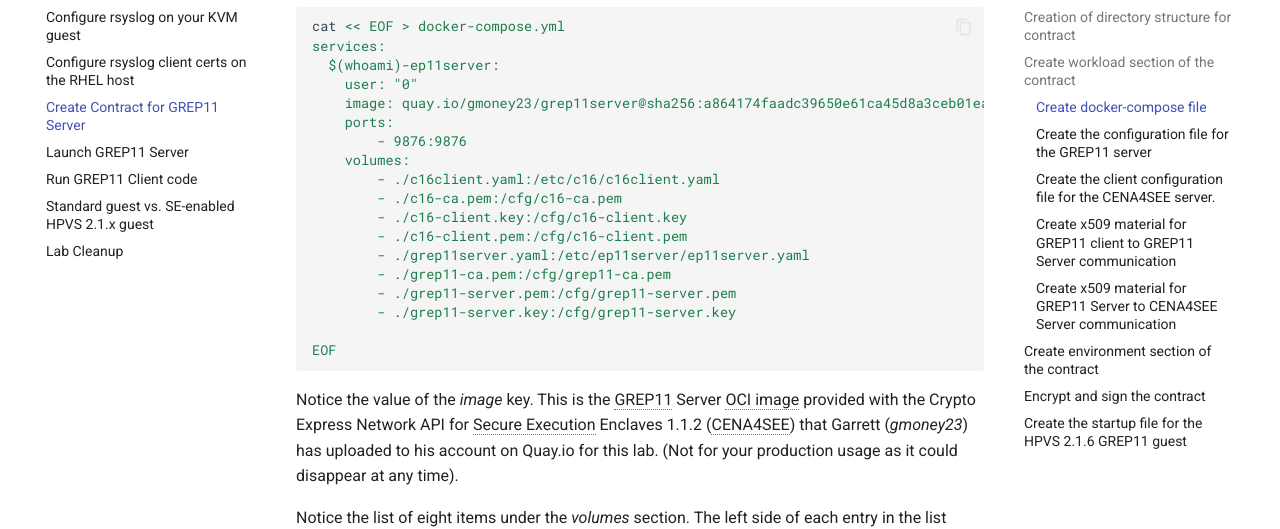
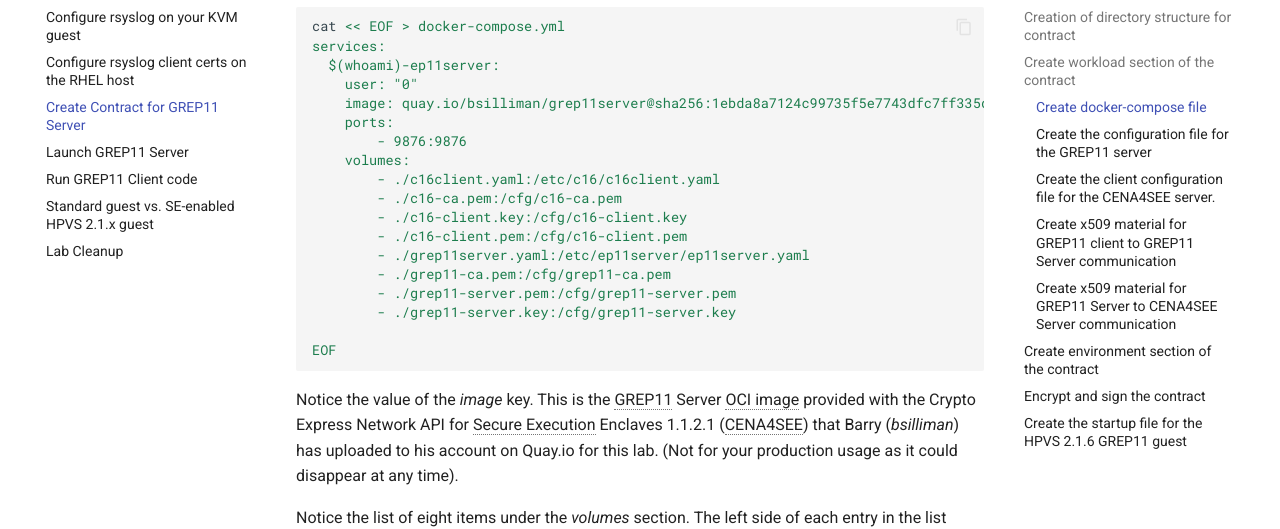
Before and after one commit to ibm-wsc/ConfidentialComputingOnLinuxONE, an MkDocs documentation site: the page built from docs/lab/grep11/createGREP11Contract.md, in a window 1280 px wide and 900 px high, scrolled down 3603 px. Shown: the part 166-695 px from the top of the window. Built offline with MkDocs 1.6.1 and Material for MkDocs 9.7.7, drawn with Linux system fonts in a browser that asks for light colours; emoji names are drawn with the system emoji font; comment, search, counter and statistics services are not loaded; some of the changed text lies outside the part shown.

Commit message:
Update lab for Crypto Appliance v1.1.2.1
Key changes:
 - update mentions of Appliance version number to 1.1.2.1
 - use new GREP11 Server image from quay.io/bsilliman
 - change grep11server config to use a single domain

````diff
--- a/docs/lab/grep11/createGREP11Contract.md
+++ b/docs/lab/grep11/createGREP11Contract.md
@@ -116,7 +116,7 @@
 services:
   $(whoami)-ep11server:
 	user: "0"
-	image: quay.io/gmoney23/grep11server@sha256:a864174faadc39650e61ca45d8a3ceb01ea88602cfe6f4bd4e35c48e60556900
+	image: quay.io/bsilliman/grep11server@sha256:1ebda8a7124c99735f5e7743dfc7ff335dd3e68f7b75f5ca9a41fed6e409d513
 	ports:
 		- 9876:9876
 	volumes:
@@ -132,7 +132,7 @@
 EOF
 ```
 
-Notice the value of the _image_ key.  This is the GREP11 Server OCI image provided with the Crypto Express Network API for Secure Execution Enclaves 1.1.2 (CENA4SEE) that Garrett (_gmoney23_) has uploaded to his account on Quay.io for this lab. (Not for your production usage as it could disappear at any time).
+Notice the value of the _image_ key.  This is the GREP11 Server OCI image provided with the Crypto Express Network API for Secure Execution Enclaves 1.1.2.1 (CENA4SEE) that Barry (_bsilliman_) has uploaded to his account on Quay.io for this lab. (Not for your production usage as it could disappear at any time).
 
 Notice the list of eight items under the _volumes_ section. The left side of each entry in the list specifies the name of the file on the RHEL host.  The value after the ':' specifies where that file is mapped to within the OCI container that will run in the HPVS 2.1.6 guest.  Taking the first item in the list as an example, you will create a file named _c16client.yaml_ and then within the OCI container it will be available at _/etc/c16/c16client.yaml_.  (As an aside, you can also map entire directories from your host to a Docker container, although this example only maps individual files).
 
````
Also changed, not shown: other parts of docs/lab/grep11/createGREP11Contract.md (+3 -3 lines), docs/lab/grep11/index.md (+1 -1 lines).
